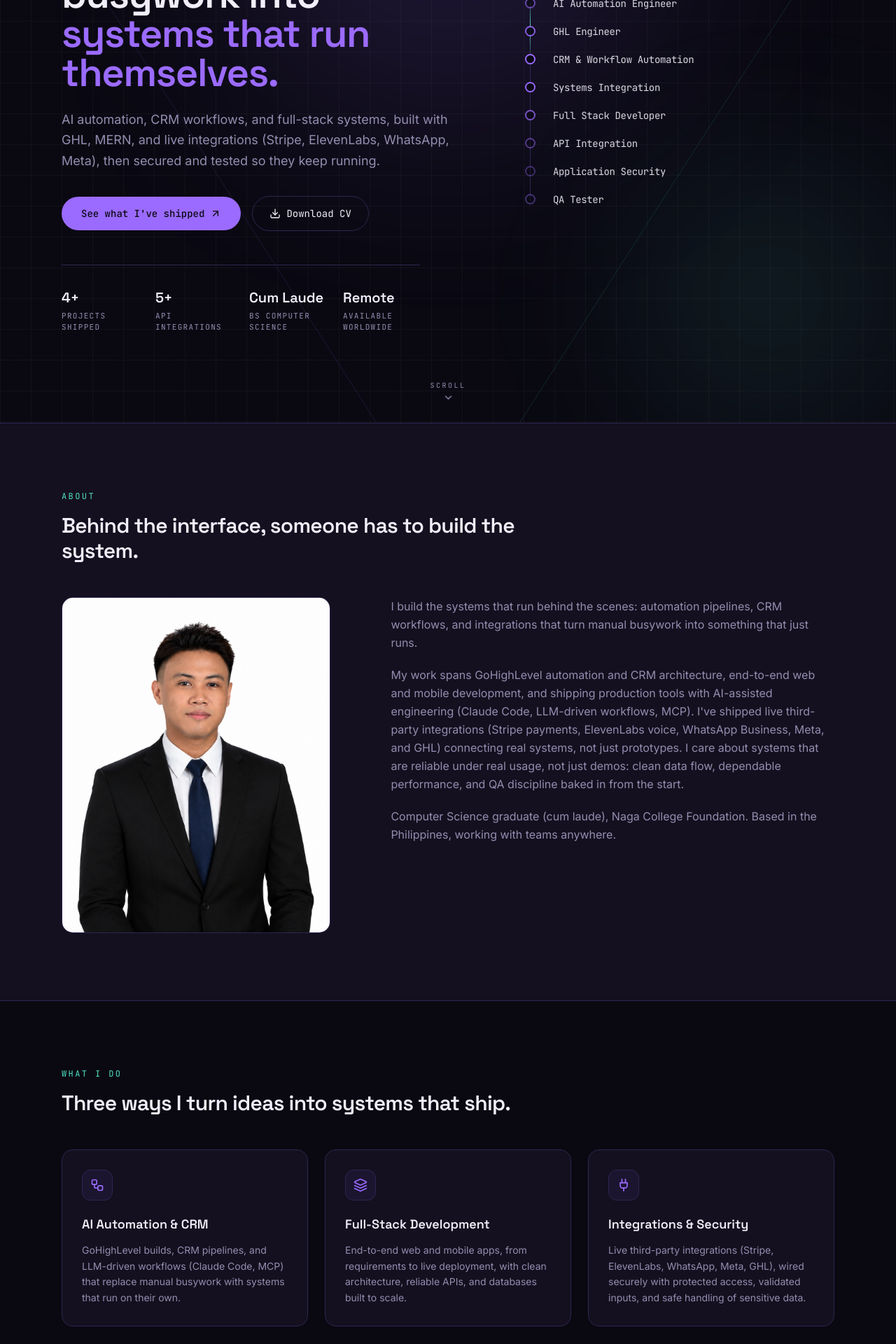
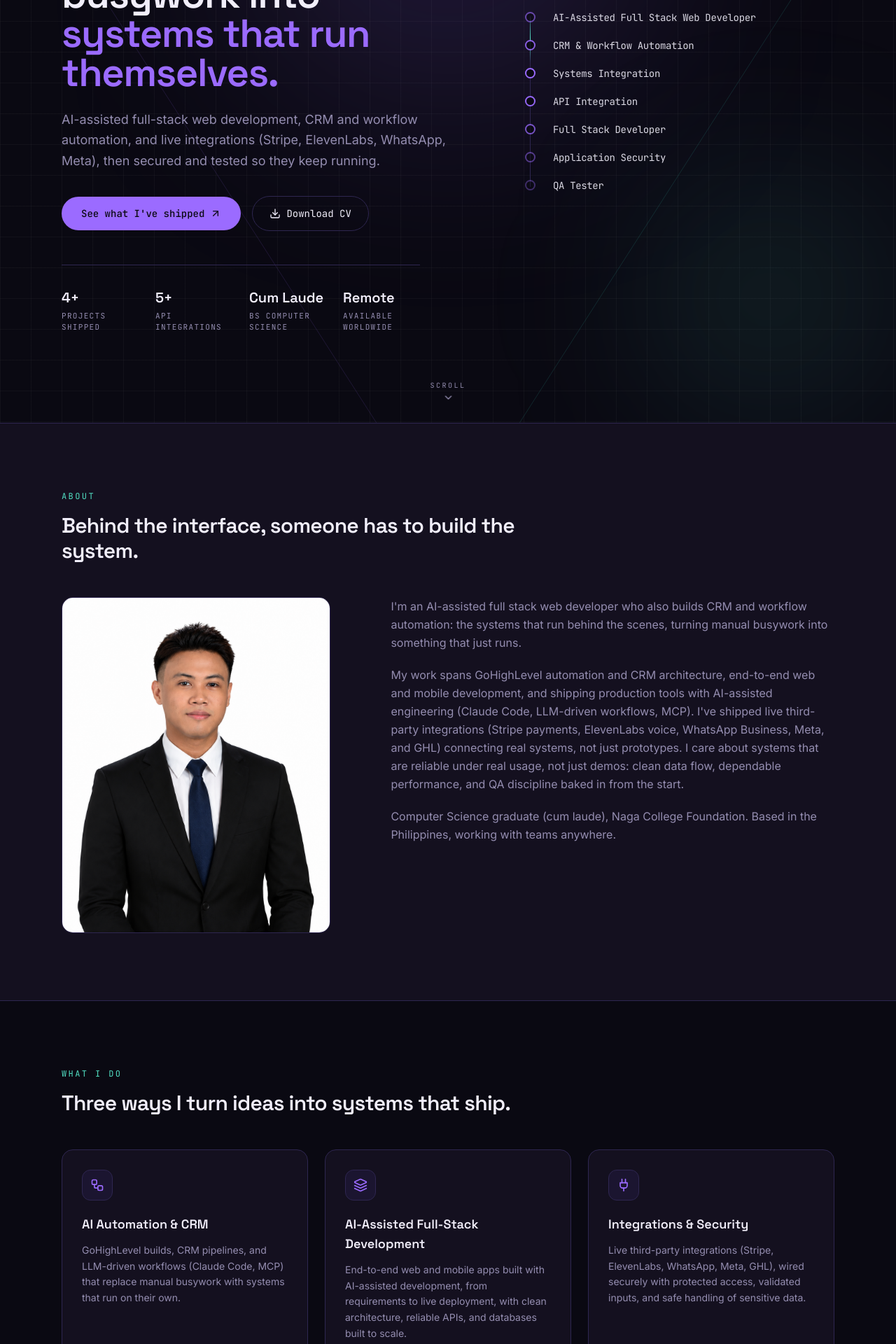
Before and after one commit to dooddles07/Portolio, a React (Vite) app: page / in a window 1280 px wide. Shown: the part 300-2220 px from the top of the page at 70% size. Built offline with nearby package versions, Linux system fonts and the light colour scheme.

Commit message:
content: rebrand portfolio to AI-assisted full stack, drop stack acronyms

```diff
--- a/src/components/Hero.tsx
+++ b/src/components/Hero.tsx
@@ -61,7 +61,7 @@ export default function Hero() {
             transition={{ duration: 0.6, delay: 0.2 }}
             className="mt-6 max-w-xl text-lg leading-relaxed text-muted"
           >
-            AI automation, CRM workflows, and full-stack systems, built with GHL, MERN, and live
+            AI-assisted full-stack web development, CRM and workflow automation, and live
             integrations (Stripe, ElevenLabs, WhatsApp, Meta), then secured and tested so they keep
             running.
           </motion.p>
--- a/src/data/profile.ts
+++ b/src/data/profile.ts
@@ -1,14 +1,13 @@
 export const profile = {
   name: 'Brixsonn Romero',
   initials: 'BR',
-  tagline: 'AI Automation Engineer & Full Stack Developer',
+  tagline: 'AI-Assisted Full Stack Web Developer & CRM / Workflow Automation',
   roles: [
-    'AI Automation Engineer',
-    'GHL Engineer',
+    'AI-Assisted Full Stack Web Developer',
     'CRM & Workflow Automation',
     'Systems Integration',
+    'API Integration',
     'Full Stack Developer',
-    'API Integration',
     'Application Security',
     'QA Tester',
   ],
@@ -29,8 +28,8 @@ export const profile = {
     },
     {
       icon: 'layers',
-      title: 'Full-Stack Development',
-      body: 'End-to-end web and mobile apps, from requirements to live deployment, with clean architecture, reliable APIs, and databases built to scale.',
+      title: 'AI-Assisted Full-Stack Development',
+      body: 'End-to-end web and mobile apps built with AI-assisted development, from requirements to live deployment, with clean architecture, reliable APIs, and databases built to scale.',
     },
     {
       icon: 'plug',
@@ -39,7 +38,7 @@ export const profile = {
     },
   ],
   bio: [
-    "I build the systems that run behind the scenes: automation pipelines, CRM workflows, and integrations that turn manual busywork into something that just runs.",
+    "I'm an AI-assisted full stack web developer who also builds CRM and workflow automation: the systems that run behind the scenes, turning manual busywork into something that just runs.",
     "My work spans GoHighLevel automation and CRM architecture, end-to-end web and mobile development, and shipping production tools with AI-assisted engineering (Claude Code, LLM-driven workflows, MCP). I've shipped live third-party integrations (Stripe payments, ElevenLabs voice, WhatsApp Business, Meta, and GHL) connecting real systems, not just prototypes. I care about systems that are reliable under real usage, not just demos: clean data flow, dependable performance, and QA discipline baked in from the start.",
     "Computer Science graduate (cum laude), Naga College Foundation. Based in the Philippines, working with teams anywhere.",
   ],
@@ -93,7 +92,6 @@ export const skillGroups = [
     items: [
       'Auth & JWT',
       'API Security',
-      'OWASP Top 10',
       'Secrets Management',
       'Input Validation',
       'Secure Payments (Stripe)',
```
